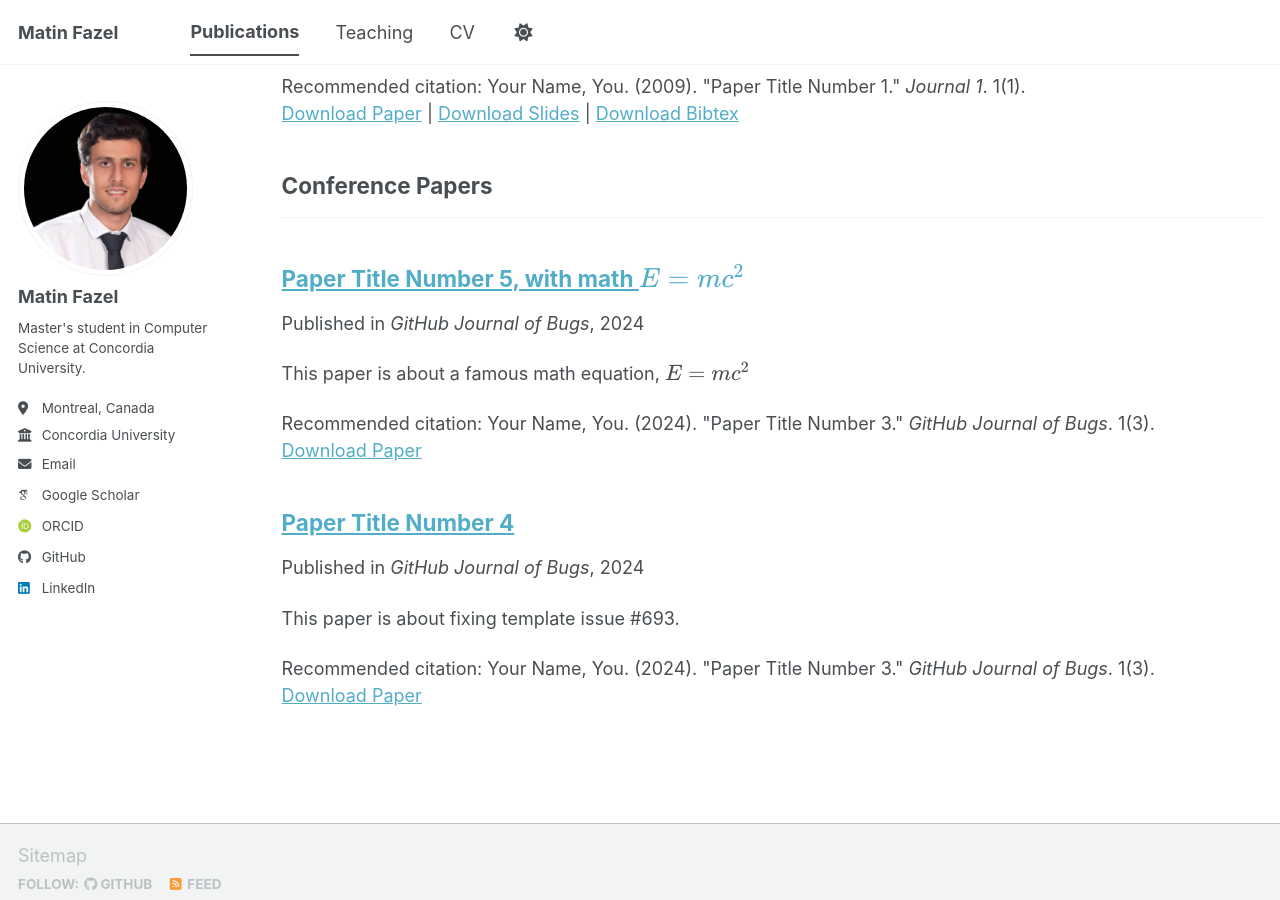
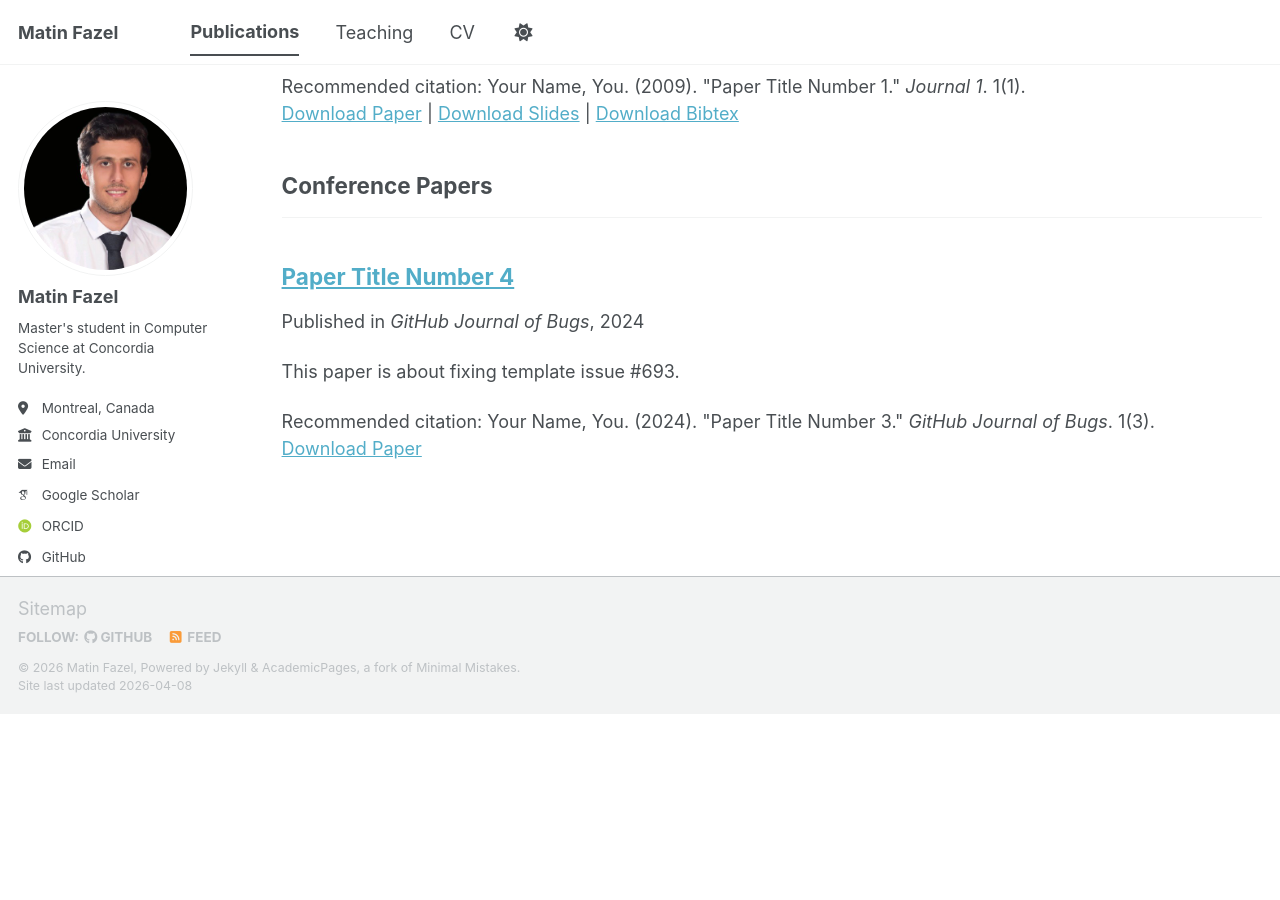
Before and after one commit to matinfazel/matinfazel.github.io, a Jekyll site: the page built from _pages/publications.html, in a window 1280 px wide and 900 px high, scrolled down 869 px. Built offline with Jekyll 4.4.1, drawn with Linux system fonts in a browser that asks for light colours; some web fonts are replaced; a script bundle is joined from its source files by our own code; library files that are not in the unit come from our copies; after the commit the page ends 1583 px from its top, so only the background shows below that.

Commit message:
publications

```diff
--- a/_publications/2025-06-08-paper-title-number-5.md
+++ /dev/null
@@ -1,13 +0,0 @@
----
-title: "Paper Title Number 5, with math $$E=mc^2$$"
-collection: publications
-category: conferences
-permalink: /publication/2024-02-17-paper-title-number-4
-excerpt: 'This paper is about a famous math equation, $$E=mc^2$$'
-date: 2024-02-17
-venue: 'GitHub Journal of Bugs'
-paperurl: 'https://academicpages.github.io/files/paper3.pdf'
-citation: 'Your Name, You. (2024). &quot;Paper Title Number 3.&quot; <i>GitHub Journal of Bugs</i>. 1(3).'
----
-
-Using [MathJax](https://www.mathjax.org/) in the description is supported - $$E=mc^2$$ - however, the use must be mindful that the default delimiters are `$$...$$` and `\\[...\\]` which differs from the `$...$` that is typically expected.
```
Also changed, not shown: _pages/about.md (+1 -1 lines).
